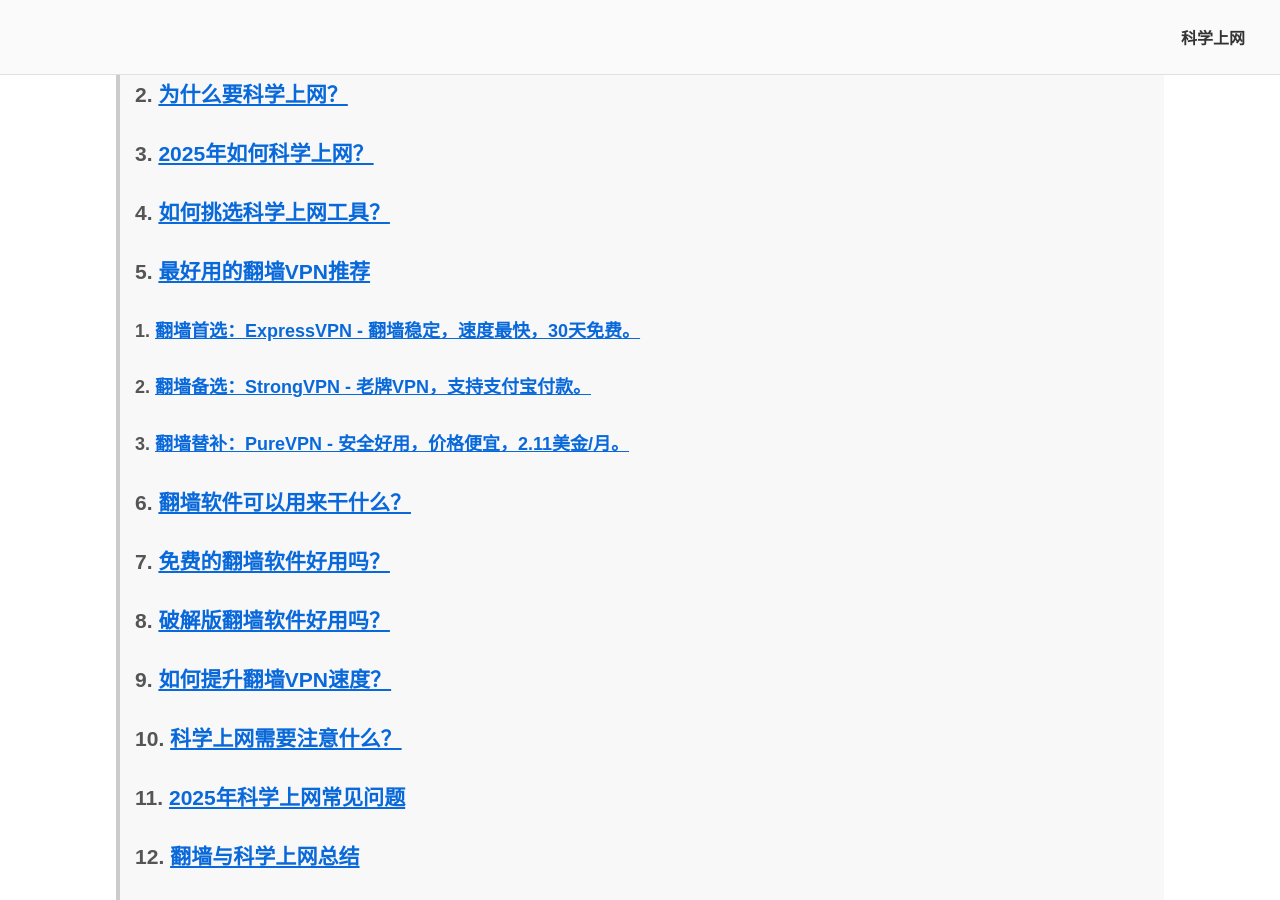
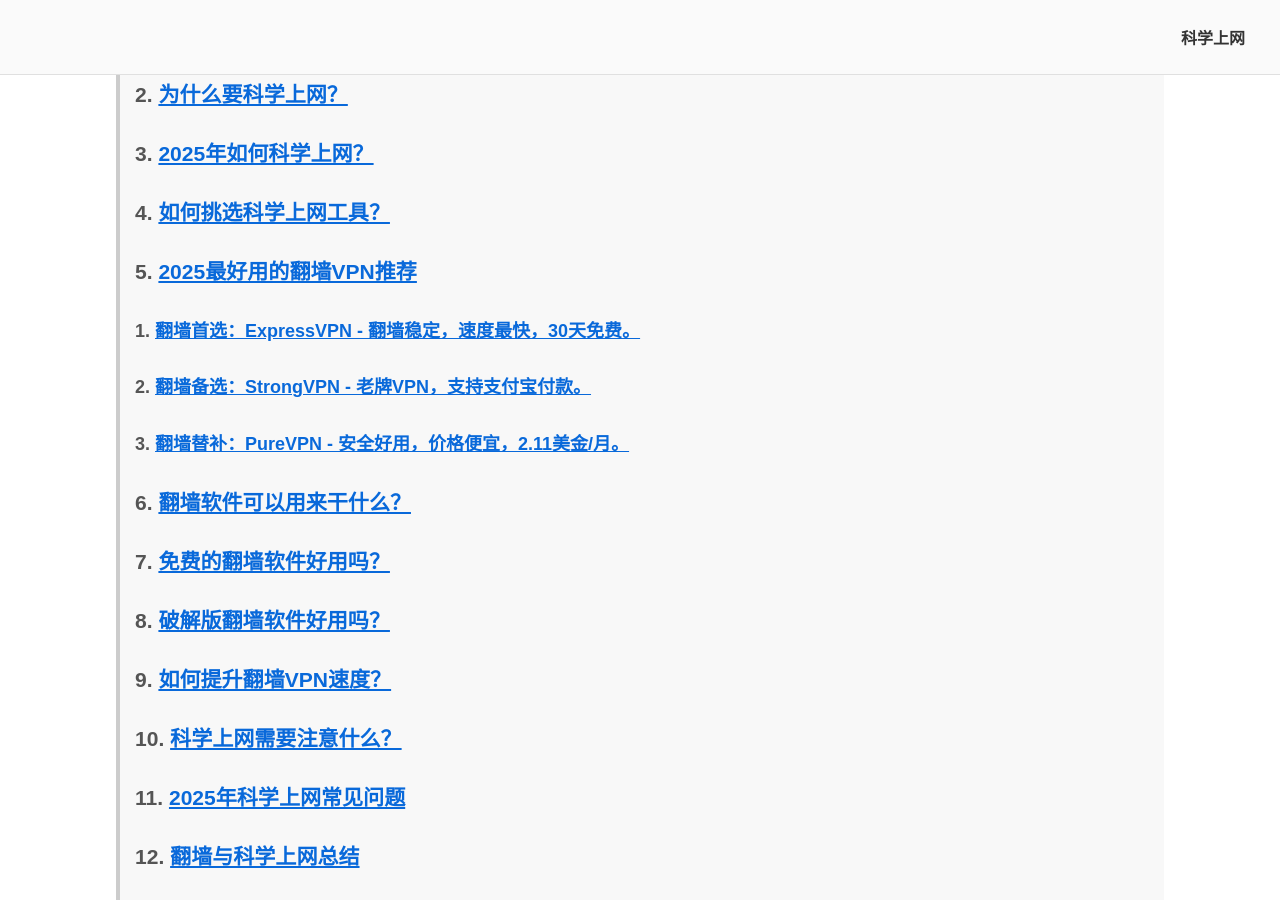
Before and after one commit to chinavpns/chinavpns.github.io, a Jekyll site: the page built from index.md, in a window 1280 px wide and 900 px high, scrolled down 2323 px. Built offline with Jekyll 4.4.1, drawn with Linux system fonts in a browser that asks for light colours.

Commit message:
Update index.md

```diff
--- a/index.md
+++ b/index.md
@@ -36,7 +36,7 @@
   <h3 id="2-为什么要科学上网">2. <a href="#为什么要科学上网">为什么要科学上网？</a></h3>
   <h3 id="3-2025年如何科学上网如何翻墙">3. <a href="#2025年如何科学上网如何翻墙">2025年如何科学上网？</a></h3>
   <h3 id="4-如何挑选最佳的科学上网工具">4. <a href="#如何挑选最佳的科学上网工具">如何挑选科学上网工具？</a></h3>
-  <h3 id="5-2025年最好用的翻墙软件和翻墙vpn推荐">5. <a href="#2025年最好用的翻墙软件和翻墙vpn推荐">最好用的翻墙VPN推荐</a></h3>
+  <h3 id="5-2025年最好用的翻墙软件和翻墙vpn推荐">5. <a href="#2025年最好用的翻墙软件和翻墙vpn推荐">2025最好用的翻墙VPN推荐</a></h3>
   <h4 id="1-翻墙vpn推荐一expressvpn---翻墙非常稳定安全性高速度业内最快30天免费">1. <a href="#翻墙vpn推荐一expressvpn---翻墙非常稳定安全性高速度业内最快30天免费">翻墙首选：ExpressVPN - 翻墙稳定，速度最快，30天免费。</a></h4>
   <h4 id="2-翻墙vpn推荐二strongvpn---老牌vpn支持支付宝付款">2. <a href="#翻墙vpn推荐二strongvpn---老牌vpn支持支付宝付款">翻墙备选：StrongVPN - 老牌VPN，支持支付宝付款。</a></h4>
   <h4 id="3-翻墙vpn推荐三purevpn---安全好用价格便宜211美金月">3. <a href="#翻墙vpn推荐三purevpn---安全好用价格便宜211美金月">翻墙替补：PureVPN - 安全好用，价格便宜，2.11美金/月。</a></h4>
```
